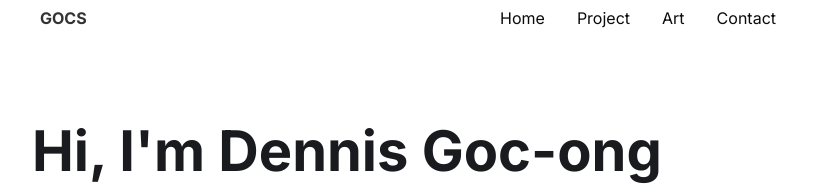
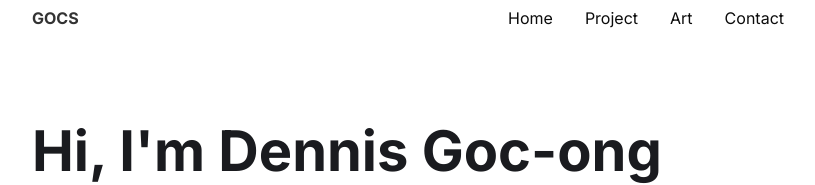
Before and after one commit to m-dennisgocong/gocs, a React (Vite) app: page / in a window 1280 px wide. Shown: the top 185 px of the page, without its empty margins (232-1047 px from the left). Built offline with nearby package versions, Linux system fonts and the light colour scheme.

Commit message:
update nav margin for large screen size

```diff
--- a/src/styles/Navigation.scss
+++ b/src/styles/Navigation.scss
@@ -125,7 +125,7 @@ header{
 @media (min-width: 1279px) {
     header{
       padding: 0.5em 0;
-      margin: 0 $margin-container * 3.4;
+      margin: 0 $margin-container * 3.3;
     }
 
 }
```
